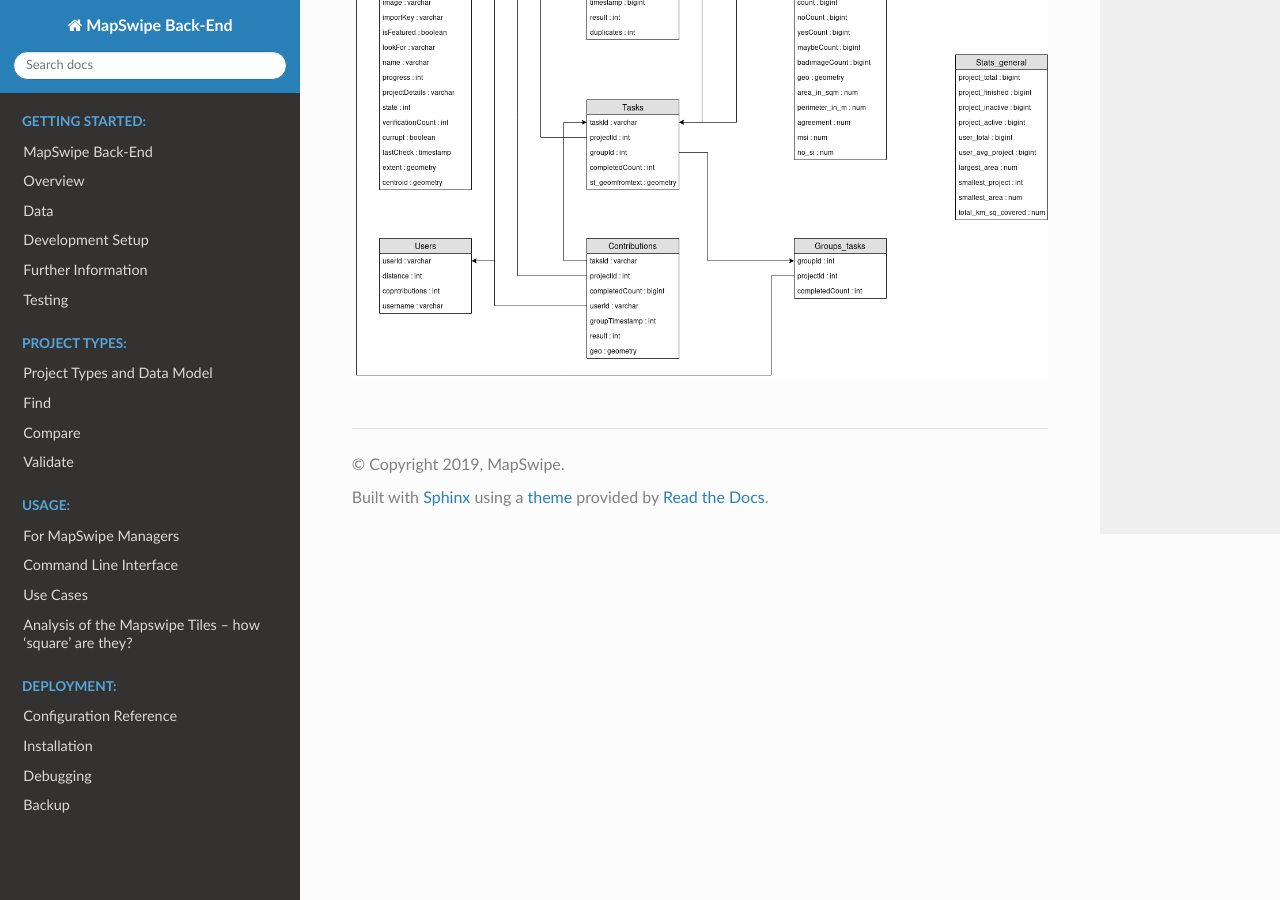
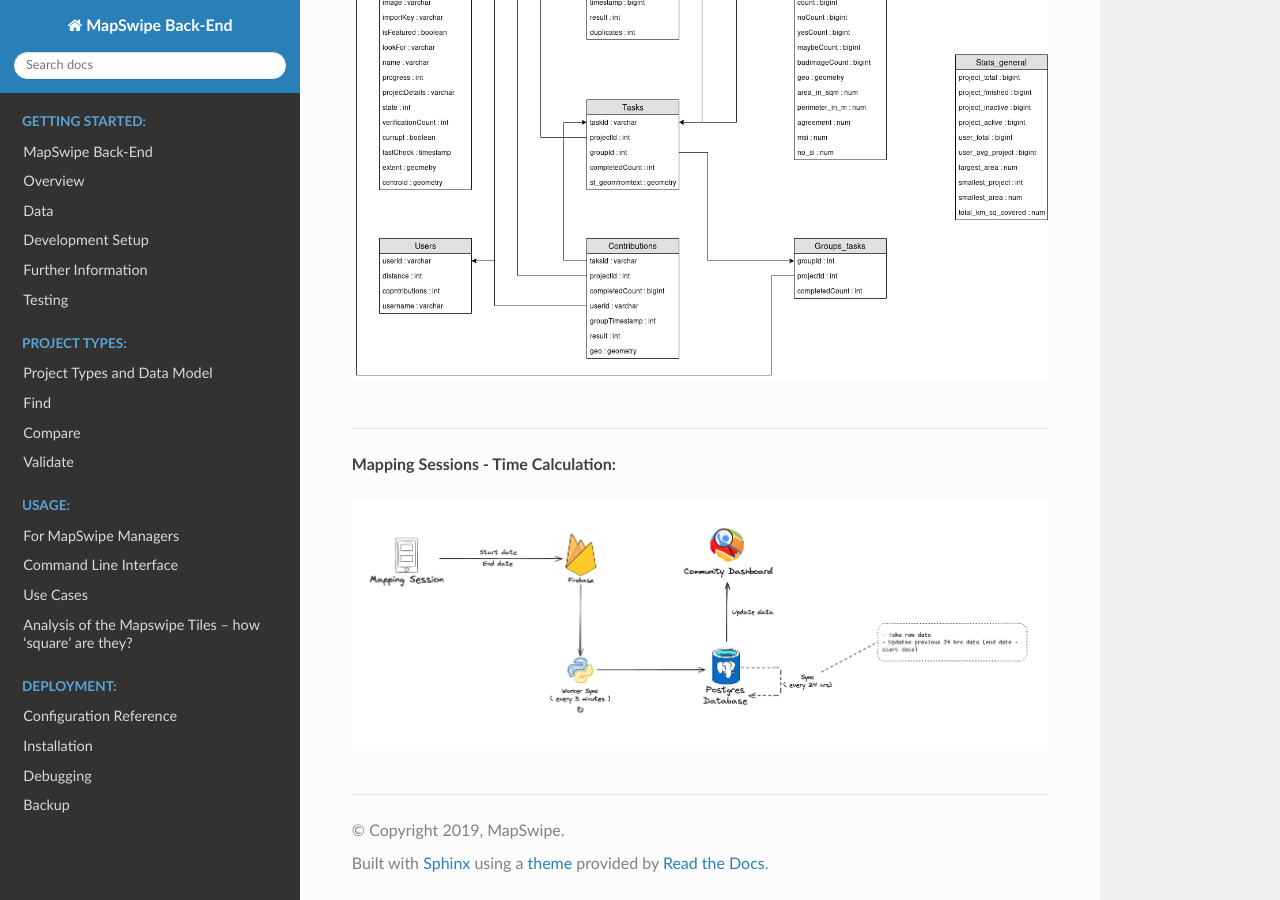
Before and after one commit to mapswipe/python-mapswipe-workers, a Sphinx documentation site: the page built from docs/source/diagrams.md, in a window 1280 px wide and 900 px high, scrolled down 4949 px. Built offline with Sphinx 7.4.7 and the Read the Docs theme 3.1.0, drawn with Linux system fonts in a browser that asks for light colours.

Commit message:
Render diagram

```diff
--- a/docs/source/diagrams.md
+++ b/docs/source/diagrams.md
@@ -9,29 +9,34 @@ The Diagrams are drawn using [draw.io](https://.wwww.draw.io). You can download
 ---
 
 **Deployment Diagram:**
-![Deployment Diagram](/_static/img/deployment_diagram.png)
+![Deployment Diagram](_static/img/deployment_diagram.png)
 
 ---
 
 **Proposed Data Structure Project Type 1 - Firebase:**
-![Data Structure - Firebase](/_static/img/data_structure-firebase-1.svg)
+![Data Structure - Firebase](_static/img/data_structure-firebase-1.svg)
 
 ---
 
 **Proposed Data Structure Project Type 2 - Firebase:**
-![Data Structure - Firebase](/_static/img/data_structure-firebase-2.svg)
+![Data Structure - Firebase](_static/img/data_structure-firebase-2.svg)
 
 ---
 
 **Database Scheme - Postgres:**
-![Database Schema - Postgres](/_static/img/database_schema-postgres.png)
+![Database Schema - Postgres](_static/img/database_schema-postgres.png)
 
 ---
 
 **Entity Relationship Diagram - Postgres:**
-![Entity Relationship Diagram- Postgres](/_static/img/entity_relationship_diagram-postgres.png)
+![Entity Relationship Diagram- Postgres](_static/img/entity_relationship_diagram-postgres.png)
 
 ---
 
 **Database Schema - Analytics:**
-![Database Schema - Analytics](/_static/img/database_schema-analytics.png)
+![Database Schema - Analytics](_static/img/database_schema-analytics.png)
+
+---
+
+**Mapping Sessions - Time Calculation:**
+![MapSwipe Time Calculation](_static/img/mapswipe_time_calculation.png)
```
